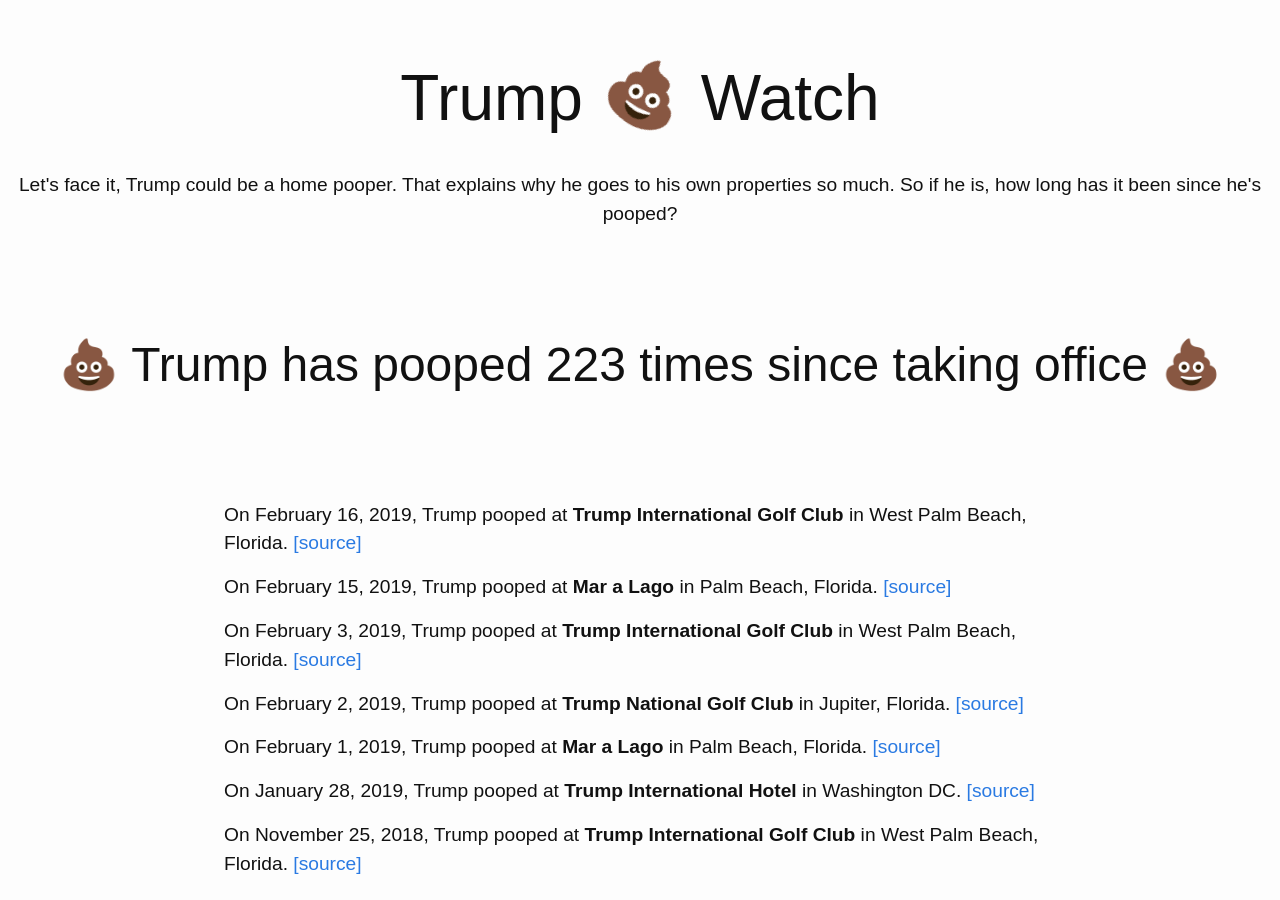
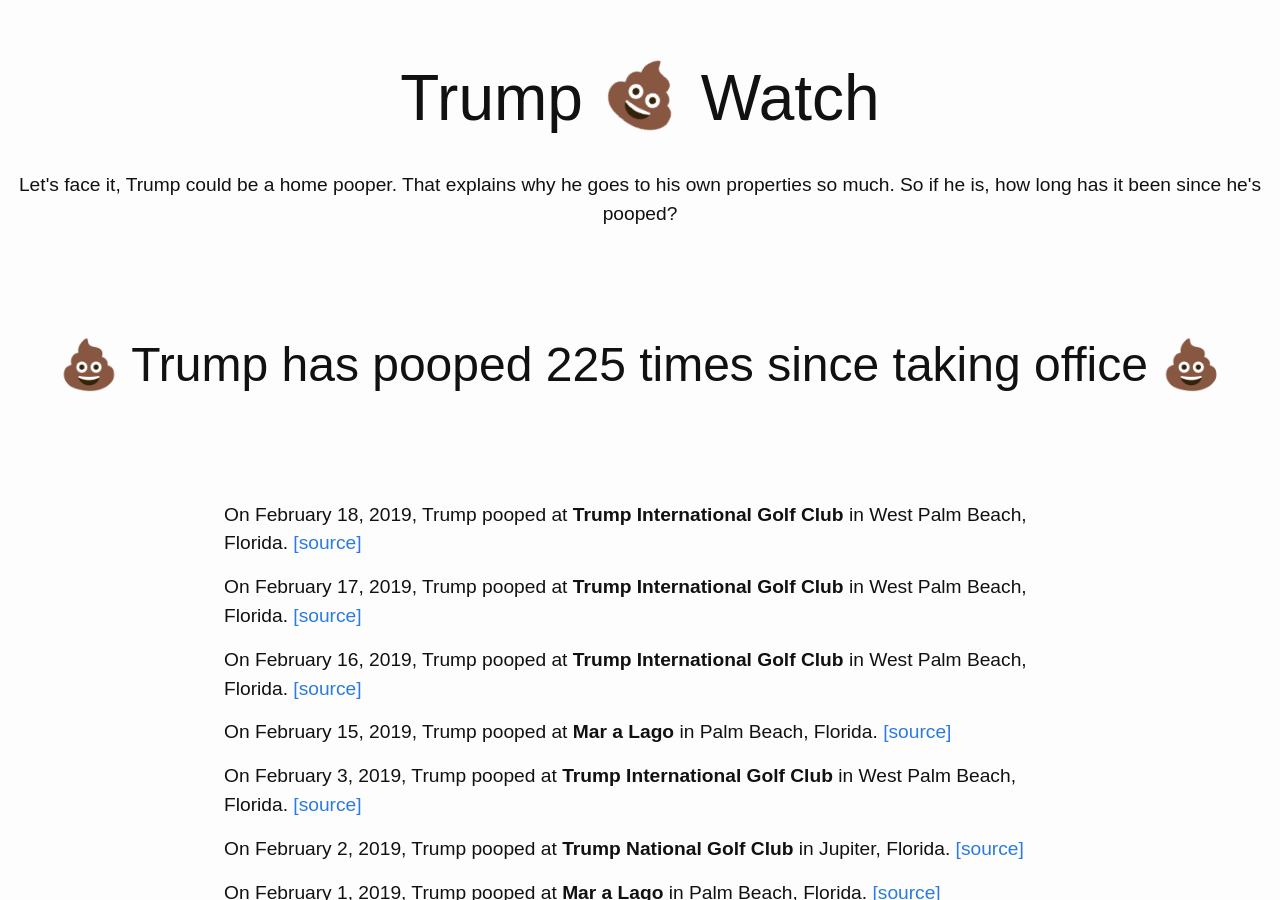
Before and after one commit to dansinker/trumppoopwatch.org, a Jekyll site: the page built from pooparchive.md, in a window 1280 px wide and 900 px high. Built offline with Jekyll 4.4.1, drawn with Linux system fonts in a browser that asks for light colours; nearby versions of some CDN libraries.

Commit message:
two more poops

```diff
--- a/_data/trumps.yml
+++ b/_data/trumps.yml
@@ -1,4 +1,12 @@
 poops:
+- location: Trump International Golf Club
+  city: West Palm Beach, Florida
+  date: 2019-02-18
+  link: https://publicpool.kinja.com/subject-travel-pool-2-golf-1832699274
+- location: Trump International Golf Club
+  city: West Palm Beach, Florida
+  date: 2019-02-17
+  link: https://publicpool.kinja.com/subject-travel-pool-7-back-to-the-club-1832691012
 - location: Trump International Golf Club
   city: West Palm Beach, Florida
   date: 2019-02-16
```
